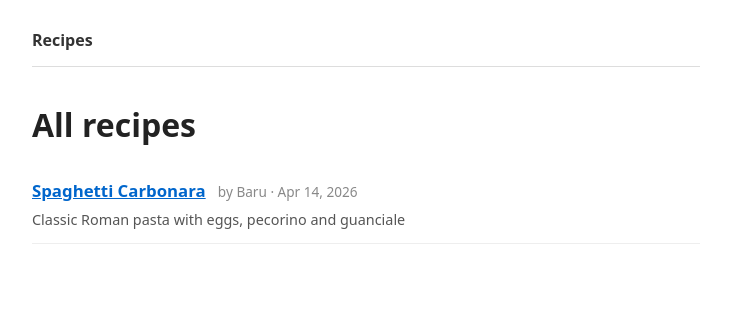
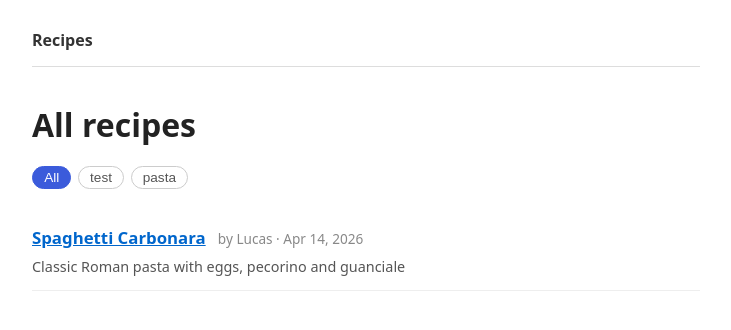
Before and after one commit to lclarte/recipes, a Jekyll site: the page built from index.md, in a window 1280 px wide. Shown: the top 330 px of the page, without its empty margins (274-1005 px from the left). Built offline with Jekyll 4.4.1, drawn with Linux system fonts in a browser that asks for light colours.

Commit message:
added tags

```diff
--- a/_layouts/recipe.html
+++ b/_layouts/recipe.html
@@ -4,6 +4,12 @@ layout: default
 <p><a href="{{ '/' | relative_url }}">← All recipes</a></p>
 <h1>{{ page.title }}</h1>
 <p class="meta">by {{ page.author }} · {{ page.date | date: "%B %-d, %Y" }}</p>
+
+{% if page.tags and page.tags.size > 0 %}
+<p class="recipe-tags">
+  {% for tag in page.tags %}<span class="tag">{{ tag }}</span>{% endfor %}
+</p>
+{% endif %}
 
 {% if page.description %}
 <p class="description">{{ page.description }}</p>
--- a/_recipes/carbonara.md
+++ b/_recipes/carbonara.md
@@ -1,8 +1,9 @@
 ---
 title: Spaghetti Carbonara
 description: Classic Roman pasta with eggs, pecorino and guanciale
-author: Baru
+author: Lucas
 date: 2026-04-14
+tags: [test, pasta]
 ---
 
 ## Ingredients
--- a/assets/css/style.css
+++ b/assets/css/style.css
@@ -50,6 +50,32 @@ main ul, main ol {
 }
 main li { margin-bottom: 0.3rem; }
 
+/* Tags */
+.tag {
+  display: inline-block;
+  background: #eef2ff;
+  color: #3b5bdb;
+  font-size: 0.75rem;
+  padding: 0.15rem 0.5rem;
+  border-radius: 999px;
+  margin-right: 0.3rem;
+}
+.recipe-tags { margin: 0.5rem 0 1rem; }
+
+/* Tag filter buttons */
+.tag-filters { margin-bottom: 1.5rem; display: flex; flex-wrap: wrap; gap: 0.4rem; }
+.tag-btn {
+  background: none;
+  border: 1px solid #ccc;
+  border-radius: 999px;
+  padding: 0.2rem 0.7rem;
+  font-size: 0.85rem;
+  cursor: pointer;
+  color: #555;
+}
+.tag-btn:hover { border-color: #3b5bdb; color: #3b5bdb; }
+.tag-btn.active { background: #3b5bdb; border-color: #3b5bdb; color: #fff; }
+
 /* Images */
 .recipe-images {
   display: flex;
--- a/index.md
+++ b/index.md
@@ -6,10 +6,29 @@ title: Recipes
 # All recipes
 
 {% assign sorted = site.recipes | sort: "date" | reverse %}
+
+{% assign all_tags = "" | split: "" %}
+{% for recipe in sorted %}
+  {% for tag in recipe.tags %}
+    {% unless all_tags contains tag %}
+      {% assign all_tags = all_tags | push: tag %}
+    {% endunless %}
+  {% endfor %}
+{% endfor %}
+
+{% if all_tags.size > 0 %}
+<div class="tag-filters">
+  <button class="tag-btn active" data-tag="all">All</button>
+  {% for tag in all_tags %}
+  <button class="tag-btn" data-tag="{{ tag }}">{{ tag }}</button>
+  {% endfor %}
+</div>
+{% endif %}
+
 {% if sorted.size > 0 %}
 <ul class="recipe-list">
   {% for recipe in sorted %}
-  <li>
+  <li data-tags="{{ recipe.tags | join: ' ' }}">
     <a href="{{ recipe.url | relative_url }}">{{ recipe.title }}</a>
     <span class="meta">by {{ recipe.author }} · {{ recipe.date | date: "%b %-d, %Y" }}</span>
     {% if recipe.description %}<p>{{ recipe.description }}</p>{% endif %}
@@ -19,3 +38,16 @@ title: Recipes
 {% else %}
 <p>No recipes yet.</p>
 {% endif %}
+
+<script>
+document.querySelectorAll('.tag-btn').forEach(btn => {
+  btn.addEventListener('click', () => {
+    document.querySelectorAll('.tag-btn').forEach(b => b.classList.remove('active'));
+    btn.classList.add('active');
+    const tag = btn.dataset.tag;
+    document.querySelectorAll('.recipe-list li').forEach(li => {
+      li.hidden = tag !== 'all' && !li.dataset.tags.split(' ').includes(tag);
+    });
+  });
+});
+</script>
```
